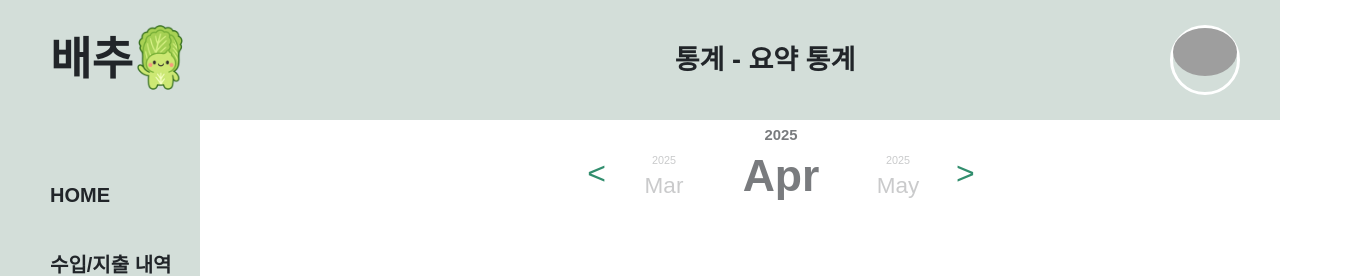
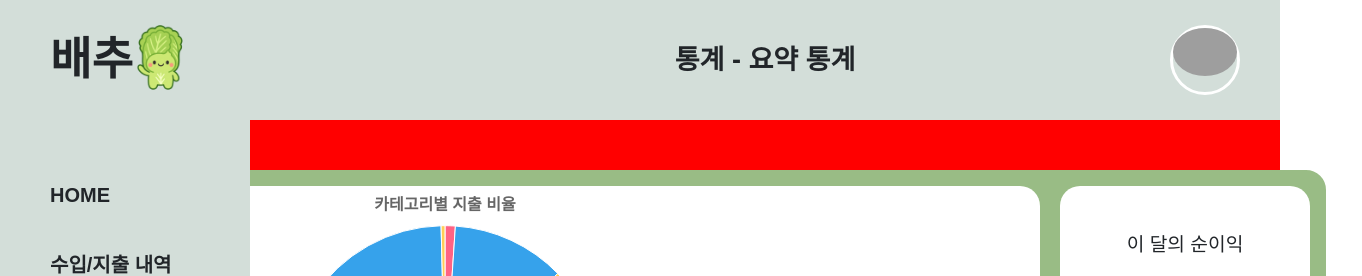
Before and after one commit to SuccessInovation/AccountBook, a Vue app: page /statistics/summary in a window 1280 px wide. Shown: the top 276 px of the page, 1362 px wide, since content can reach past the window. Built offline with nearby package versions, Linux system fonts and the light colour scheme; data requests are answered from the project's data file; grey boxes are pictures that could not be loaded; a web font is replaced by a local one.

Commit message:
Merge: Merging one by one

```diff
--- a/src/layout/TheHeader.vue
+++ b/src/layout/TheHeader.vue
@@ -40,7 +40,7 @@ const headerTitle = computed(() => {
   align-items: center;
   background-color: var(--color-point-5);
   box-sizing: border-box;
-  z-index: 1000;
+  z-index: 1050;
 }
 
 /* 배추 로고 */
--- a/src/pages/StatisticsPage.vue
+++ b/src/pages/StatisticsPage.vue
@@ -1,7 +1,7 @@
 <template>
   <div class="statistics_page">
     <!-- 월 선택 영역 -->
-    <CalendarContent />
+    <CalendarNav />
     <!-- 통계 콘텐츠 영역 -->
     <div class="content_area">
       <!-- 상단 통계 영역 (파이 차트 + 순이익) -->
@@ -62,10 +62,26 @@ watch(
 
 <style scoped>
 /* 전체 페이지 스타일 */
+/* .statistics_page {
+  padding: 0 20px 20px 20px;
+  background-color: red;
+} */
 .statistics_page {
-  padding: 0 20px 20px 20px;
+  background-color: red;
+  position: absolute;
+  height: calc(100% - (120px + 80px)); /* 헤더+푸터의 높이만큼 뺌 */
+  width: calc(100% - 250px); /* 사이드바의 너비만큼 뺌 */
+  display: flex;
+  flex-direction: column;
+  justify-content: center;
+  align-items: center;
 }
-
+/* 달력 영역 */
+CalendarNav {
+  position: absolute;
+  background-color: black;
+  top: 500px;
+}
 /* 통계 콘텐츠 영역 박스 */
 .content_area {
   border: 1rem solid var(--color-point-3);
```
